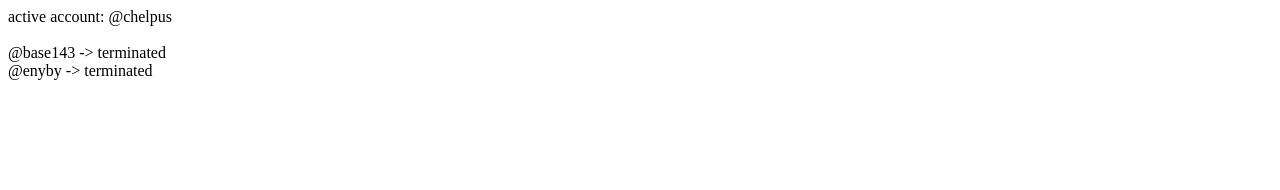
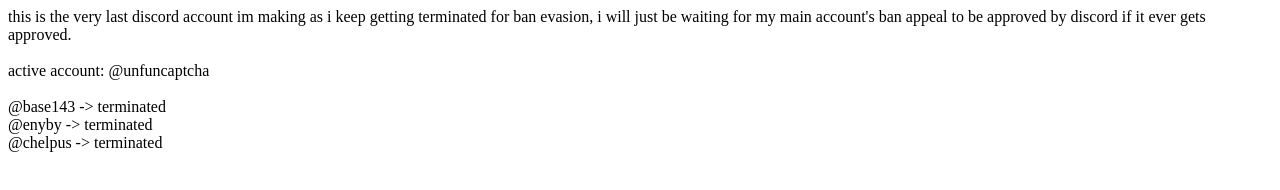
Before and after one commit to 0x1437/0x1437.github.io, a plain HTML site: page discord/index.html in a window 1280 px wide. Drawn offline with Linux system fonts and the light colour scheme.

Commit message:
Update index.html

```diff
--- a/discord/index.html
+++ b/discord/index.html
@@ -1 +1 @@
-active account: @chelpus<br><br>@base143 -> terminated<br>@enyby -> terminated
+this is the very last discord account im making as i keep getting terminated for ban evasion, i will just be waiting for my main account's ban appeal to be approved by discord if it ever gets approved.<br><br>active account: @unfuncaptcha<br><br>@base143 -> terminated<br>@enyby -> terminated<br>@chelpus -> terminated
```
